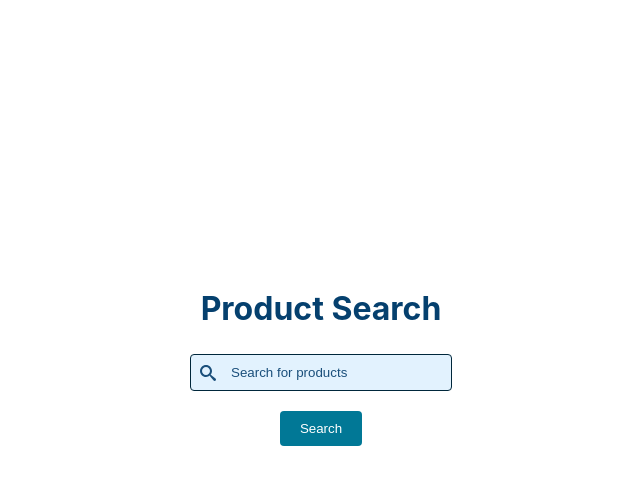
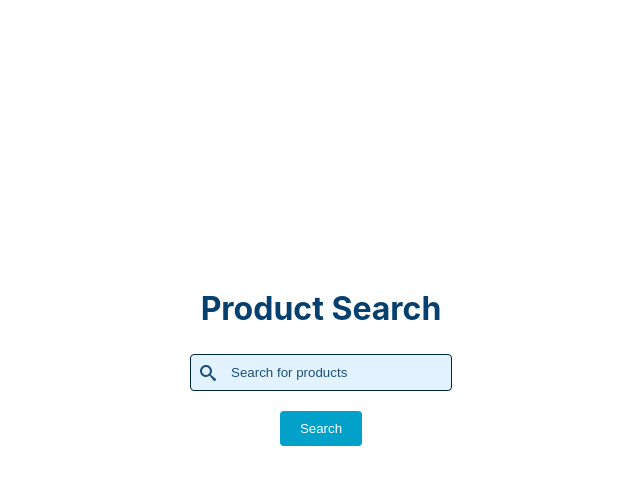
Before and after one commit to PatriciaSaraiva/React-Search-Product-Component, a React (Vite) app: page / in a window 1280 px wide. In both pictures the pointer is over the button "Search". Shown: the top 484 px of the page, without its empty margins (319-959 px from the left). Built offline with nearby package versions, Linux system fonts and the light colour scheme.

Commit message:
fixed color btn when is hover

```diff
--- a/src/components/ProductSearch/ProductSearch.scss
+++ b/src/components/ProductSearch/ProductSearch.scss
@@ -86,7 +86,7 @@ body {
     transition: background-color 0.3s ease;
 
     &:hover {
-      background-color: darken($hover-color, 10%);
+      background-color: $hover-color;
     }
   }
 }
```
